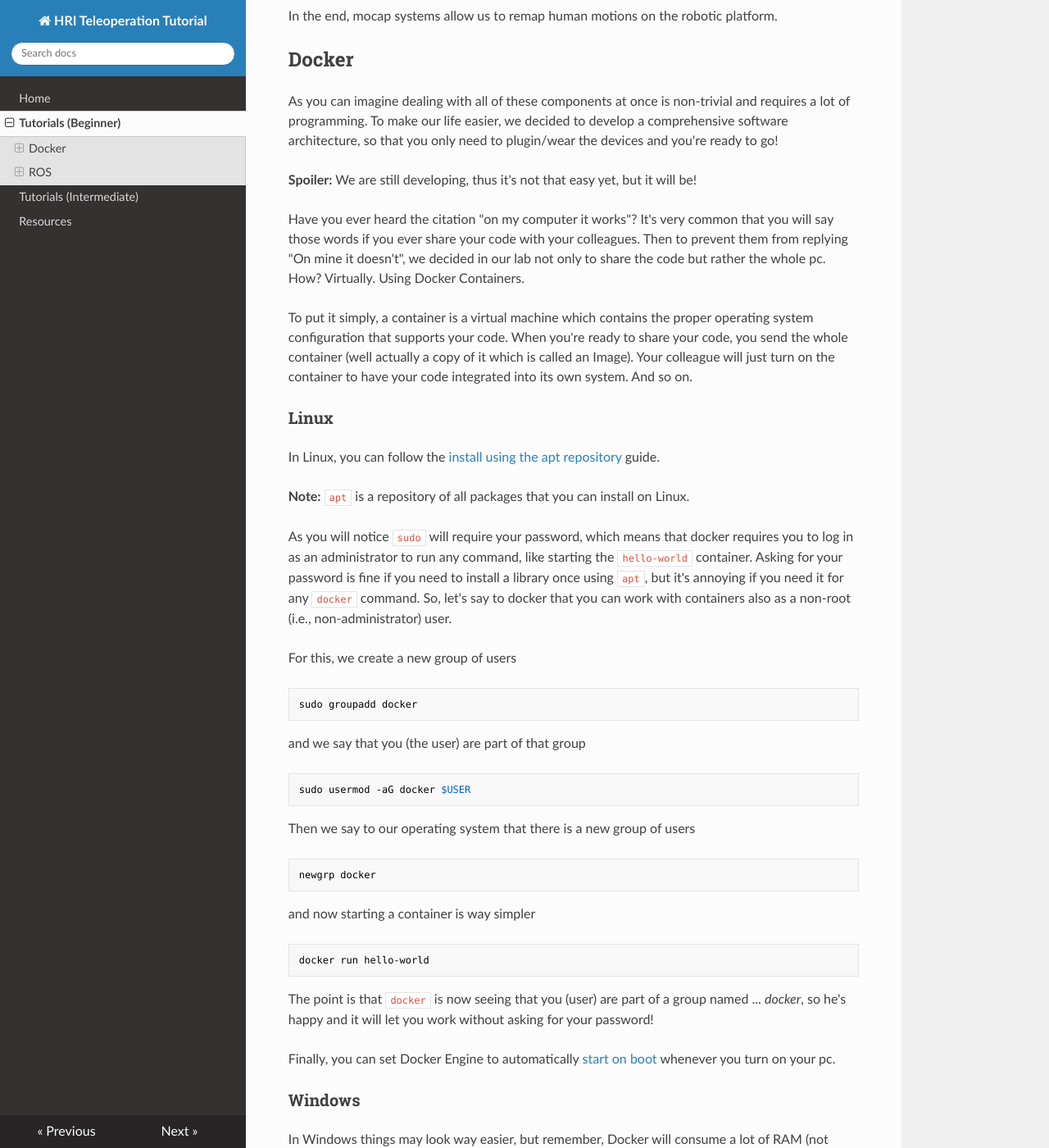
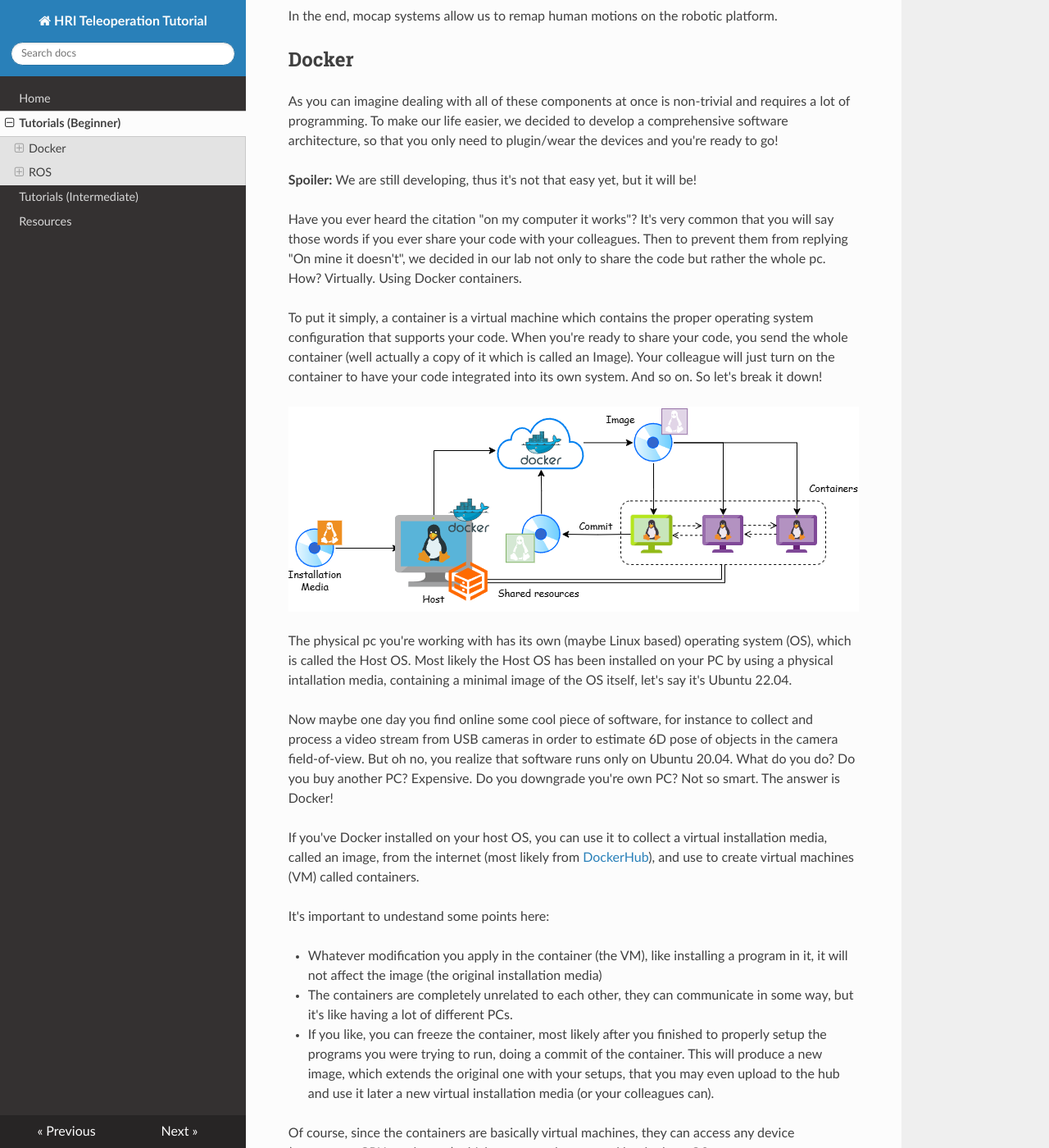
Before and after one commit to sssa-teleoperation/teleoperation-docs, an MkDocs documentation site: the page built from docs/tutorial.md, in a window 1280 px wide and 1400 px high, scrolled down 488 px. Shown: the whole window at 82% size. Built offline with MkDocs 1.6.1, drawn with Linux system fonts in a browser that asks for light colours; nearby versions of some CDN libraries; some of the changed text lies outside the part shown.

Commit message:
beginner -> docker architecture

```diff
--- a/docs/tutorial.md
+++ b/docs/tutorial.md
@@ -21,13 +21,31 @@ As you can imagine dealing with all of these components at once is non-trivial a
 
 **Spoiler:** We are still developing, thus it's not that easy yet, but it will be!
 
-Have you ever heard the citation "on my computer it works"? It's very common that you will say those words if you ever share your code with your colleagues. Then to prevent them from replying "On mine it doesn't", we decided in our lab not only to share the code but rather the whole pc. How? Virtually. Using Docker Containers.
+Have you ever heard the citation "on my computer it works"? It's very common that you will say those words if you ever share your code with your colleagues. Then to prevent them from replying "On mine it doesn't", we decided in our lab not only to share the code but rather the whole pc. How? Virtually. Using Docker containers.
 
-To put it simply, a container is a virtual machine which contains the proper operating system configuration that supports your code. When you're ready to share your code, you send the whole container (well actually a copy of it which is called an Image). Your colleague will just turn on the container to have your code integrated into its own system. And so on.
+To put it simply, a container is a virtual machine which contains the proper operating system configuration that supports your code. When you're ready to share your code, you send the whole container (well actually a copy of it which is called an Image). Your colleague will just turn on the container to have your code integrated into its own system. And so on. So let's break it down!
+
+![Architecture Diagram](images/docker_beginner.png)
+
+The physical pc you're working with has its own (maybe Linux based) operating system (OS), which is called the Host OS. Most likely the Host OS has been installed on your PC by using a physical intallation media, containing a minimal image of the OS itself, let's say it's Ubuntu 22.04.
+
+Now maybe one day you find online some cool piece of software, for instance to collect and process a video stream from USB cameras in order to estimate 6D pose of objects in the camera field-of-view. But oh no, you realize that software runs only on Ubuntu 20.04. What do you do? Do you buy another PC? Expensive. Do you downgrade you're own PC? Not so smart. The answer is Docker!
+
+If you've Docker installed on your host OS, you can use it to collect a virtual installation media, called an image, from the internet (most likely from [DockerHub](https://hub.docker.com/)), and use to create virtual machines (VM) called containers.
+
+It's important to undestand some points here:
+
+- Whatever modification you apply in the container (the VM), like installing a program in it, it will not affect the image (the original installation media)
+
+- The containers are completely unrelated to each other, they can communicate in some way, but it's like having a lot of different PCs.
+
+- If you like, you can freeze the container, most likely after you finished to properly setup the programs you were trying to run, doing a commit of the container. This will produce a new image, which extends the original one with your setups, that you may even upload to the hub and use it later a new virtual installation media (or your colleagues can).
+
+Of course, since the containers are basically virtual machines, they can access any device (processors, GPUs and so on) which are properly operated by the host OS.
 
 ### Linux
 
-In Linux, you can follow the [install using the apt repository](https://docs.docker.com/engine/install/ubuntu/#install-using-the-repository) guide.
+To install docker in Linux, you can follow the [install using the apt repository](https://docs.docker.com/engine/install/ubuntu/#install-using-the-repository) guide.
 
 **Note:** `apt` is a repository of all packages that you can install on Linux.
 
```
Also changed, not shown: docs/index.md (+9 -0 lines), docs/images/docker_beginner.png (added), 2 other files.
